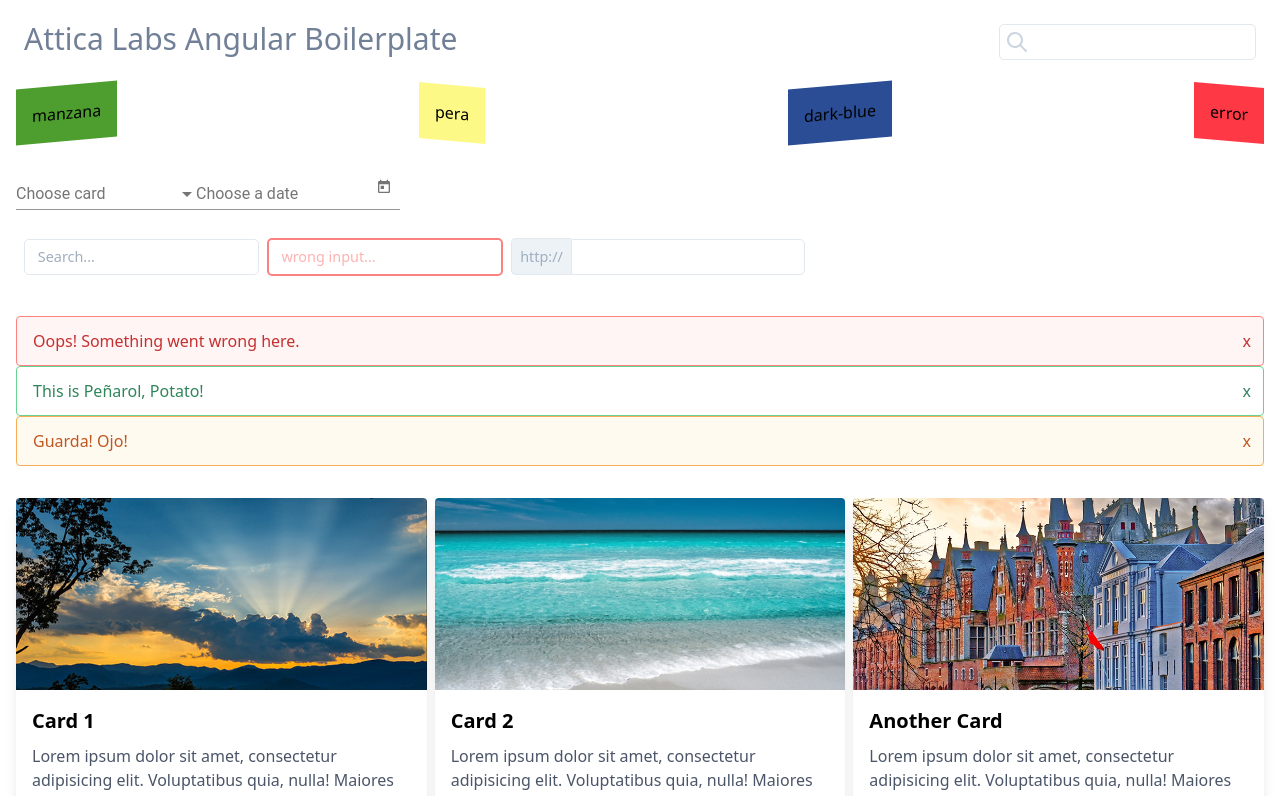
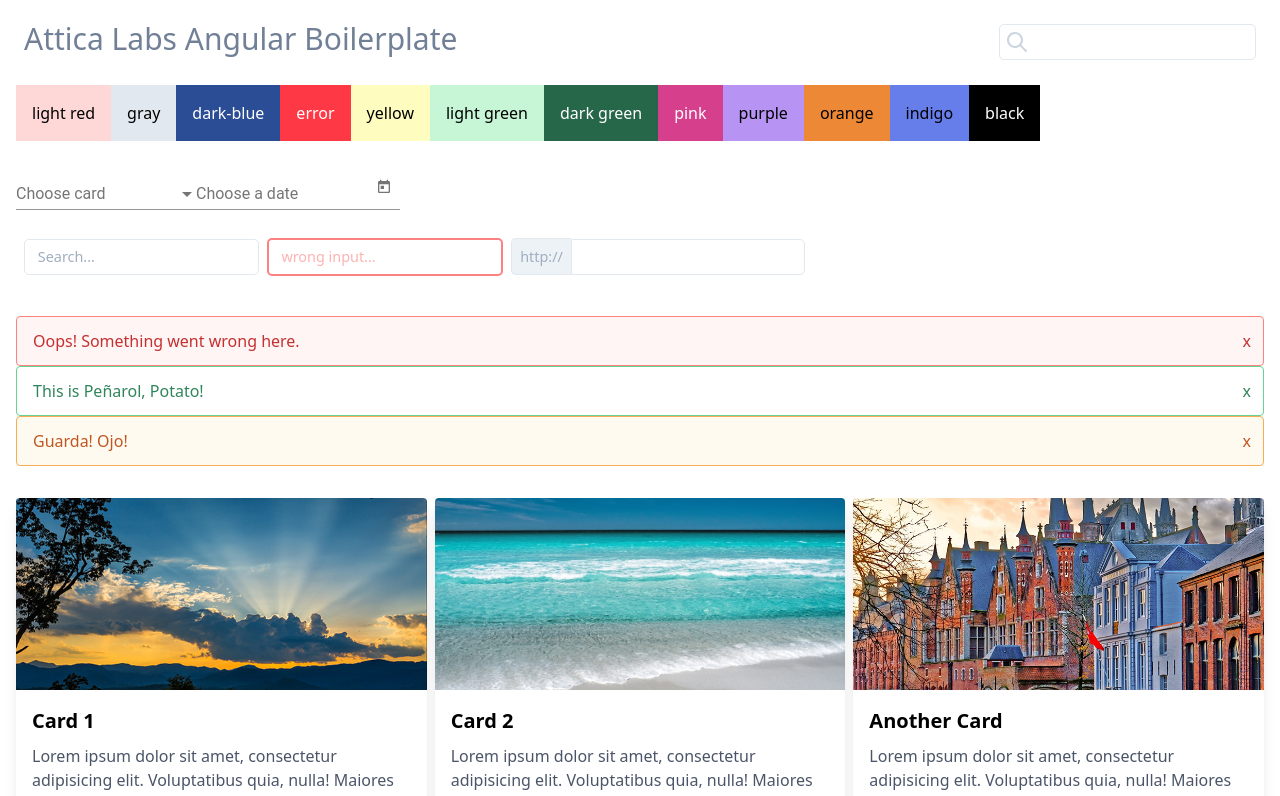
Before and after one commit to atticalabs/angular-boilerplate, an Angular app: page / in a window 1280 px wide. Shown: the top 796 px of the page. Built offline with nearby package versions, Linux system fonts and the light colour scheme.

Commit message:
add more color examples

```diff
--- a/src/app/app.component.html
+++ b/src/app/app.component.html
@@ -21,11 +21,19 @@
     </div>
   </header>
 
-  <div class="px-4 py-2 flex justify-between">
-    <div class="bg-manzana p-4 skew-5deg">manzana</div>
-    <div class="bg-pera p-4 skew-5deg-reverse">pera</div>
-    <div class="bg-dark-blue p-4 skew-5deg">dark-blue</div>
-    <div class="bg-error p-4 skew-5deg-reverse">error</div>
+  <div class="px-4 py-2 flex flex-wrap">
+    <div class="bg-red-200 p-4">light red</div>
+    <div class="bg-gray-300 p-4">gray</div>
+    <div class="bg-dark-blue text-white p-4">dark-blue</div>
+    <div class="bg-error text-white p-4 ">error</div>
+    <div class="bg-yellow-200 p-4">yellow</div>
+    <div class="bg-green-200 p-4">light green</div>
+    <div class="bg-green-800 text-white p-4">dark green</div>
+    <div class="bg-pink-600 text-white p-4">pink</div>
+    <div class="bg-purple-400 p-4">purple</div>
+    <div class="bg-orange-500 p-4">orange</div>
+    <div class="bg-indigo-500 p-4">indigo</div>
+    <div class="bg-black text-white p-4">black</div>
   </div>
 
   <div class="p-4">
```
